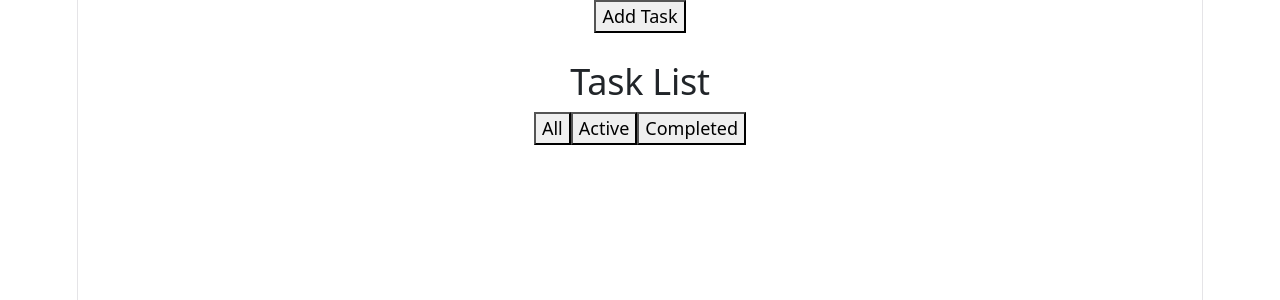
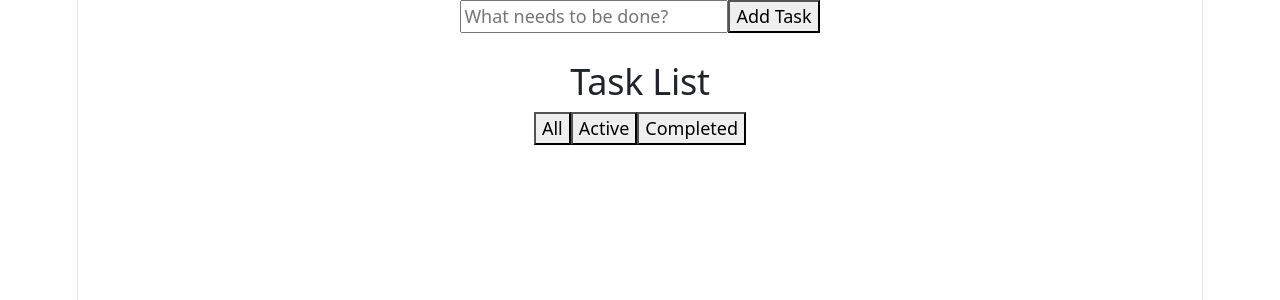
Before and after one commit to kennyportes/ToDo-App, a React (Vite) app: page / in a window 1280 px wide. Shown: the top 300 px of the page. Built offline with nearby package versions, Linux system fonts and the light colour scheme.

Commit message:
Created input field in TaskForm and Imported it to Tasks.jsx file

```diff
--- a/src/components/TaskForm.jsx
+++ b/src/components/TaskForm.jsx
@@ -1,6 +1,27 @@
 import { useState } from "react";
 
-function TaskForm() {
+function TaskForm({ onAddTask }) {
+    const [text, setText] = useState("");
+
+  const handleSubmit = (e) => {
+    e.preventDefault();
+
+
+    onAddTask(text);
+    setText("");
+  };
+
+  return (
+    <form onSubmit={handleSubmit}>
+      <input
+        type="text"
+        placeholder="What needs to be done?"
+        value={text}
+        onChange={(e) => setText(e.target.value)}
+      />
+      <button type="submit">Add Task</button>
+    </form>
+  );
 
 }
 
--- a/src/pages/Tasks.jsx
+++ b/src/pages/Tasks.jsx
@@ -1,11 +1,13 @@
 import { useState } from "react";
+import TaskForm from "../components/TaskForm";
 
 function Tasks() {
     const [tasks, setTasks] = useState([]);
     const [filter, setFilter] = useState("all");
 
     function addTask(text) {
-        setTasks([...tasks, { id: Date.now(), text, complete: false }]);
+        const newTask = { id: Date.now(), text, completed: false };
+        setTasks([...tasks, newTask]);
     }
 
     function deleteTask(id) {
@@ -22,13 +24,15 @@ function Tasks() {
     const filteredTasks = tasks.filter((task) => {
         if (filter === "completed") return task.completed;
         if (filter === "active") return !task.completed;
-        return true; // "all"
+        return true;
     });
 
     return (
         <div>
 
-            <button onClick={() => addTask(prompt("Enter task:"))}>Add Task</button>
+            <div>
+          <TaskForm onAddTask={addTask} />
+           </div>
 
             <div>
                 <br />
```
